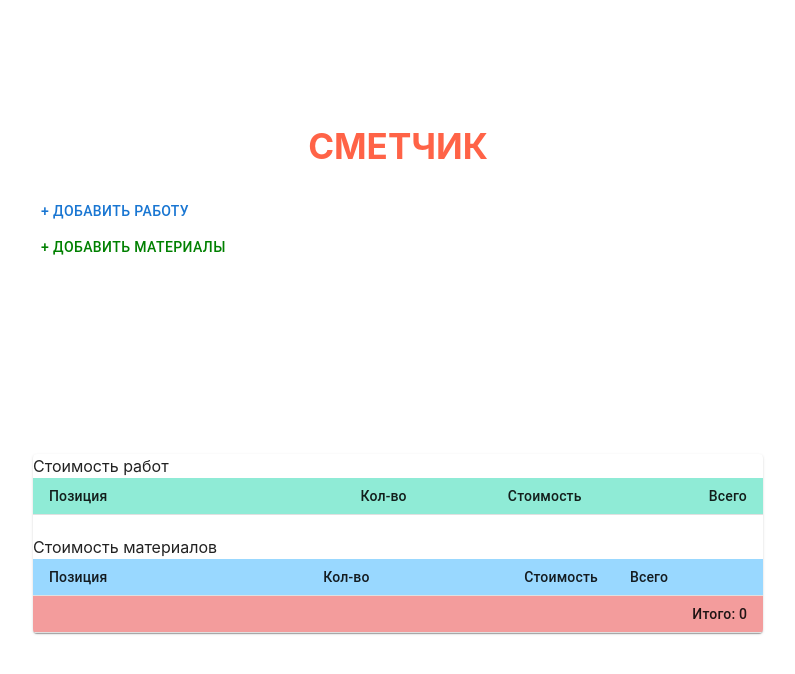
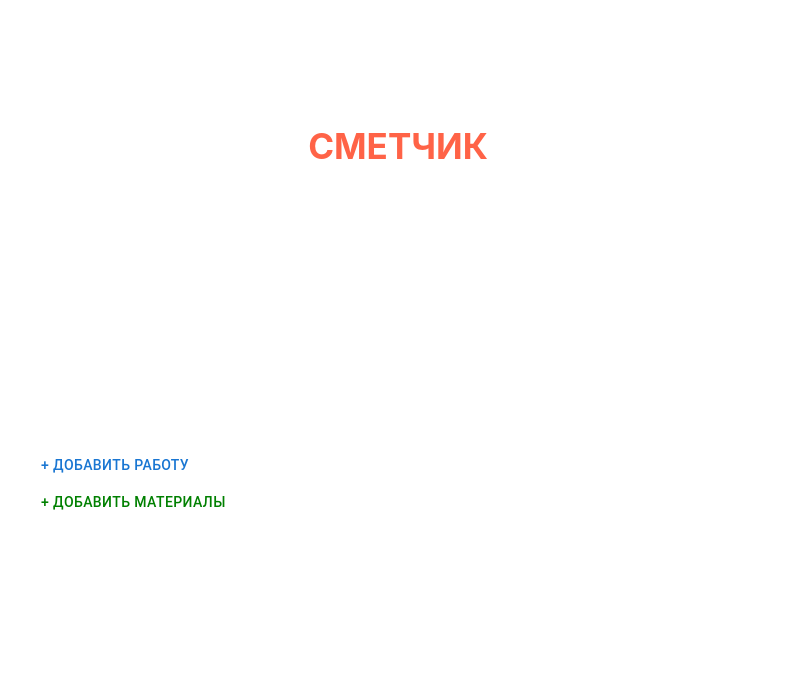
Before and after one commit to kaplunovdev/smetchik, a React (Create React App) app: page / in a window 1280 px wide. Shown: the top 674 px of the page, without its empty margins (242-1037 px from the left). Built offline with nearby package versions, Linux system fonts and the light colour scheme.

Commit message:
placeholder for inputs

```diff
--- a/src/components/Payment/Payment.jsx
+++ b/src/components/Payment/Payment.jsx
@@ -36,7 +36,6 @@ import {actionClearDataMaterials, actionIsVisibleMaterials} from "../../redux/re
 export const Payment = () => {
     const [openModal, setOpenModal] = React.useState(false);
     const [openModalMaterials, setOpenModalMaterials] = React.useState(false);
-    console.log('openModalMaterials', openModalMaterials)
     const handleOpen = () => {
         setOpenModal(true);
     }
@@ -100,7 +99,16 @@ export const Payment = () => {
     const works = state.paymentPage.cards.map(el =>
         createData(el.title, el.price, el.count)
     )
-
+    const checkDataWorks = state.paymentPage.cards.map(el => {
+        if (el.count > 0 && el.price > 0) return true
+    })
+    const checkDataWorksCount = state.paymentPage.cards.map(el => {
+        if(el.count > 0){
+            return true
+        }else {
+            return false
+        }
+    })
 
     const materialsCount = {
         plitka: parseInt(useSelector(state => state.paymentPage.cards.filter(el => el.title === 'Тротуарная плитка')).map(el => el.count)),
@@ -126,7 +134,7 @@ export const Payment = () => {
         return elem.count * elem.price
     });
 
-
+console.log('checkDataWorksCount',checkDataWorksCount)
     const sum = () => {
         let result = 0;
         for (let i = 0; i < totalMaterialPrice.length; i++) {
@@ -307,11 +315,9 @@ export const Payment = () => {
                                                         onChange={(e) =>
                                                             dispatch(actionCountPlitkaWork(e.target.value, el.title))
                                                         }
-
-
                                                         name='countS'
                                                         type="input"
-                                                        label="Площадь укладки"
+                                                        label={el.placeholderCount}
                                                     />
 
                                                     <TextField
@@ -321,7 +327,7 @@ export const Payment = () => {
                                                             dispatch(actionPricePlitkaWork(e.target.value, el.title))}
                                                         type="input"
                                                         name='price'
-                                                        label="Стоимость 1м2"
+                                                        label={el.placeholderPrice}
                                                     />
                                                 </div>
                                                 <TrashIcon onClick={handleOpen}/>
@@ -353,6 +359,7 @@ export const Payment = () => {
 
                         <TableContainer component={Paper} style={{marginBottom: 20, marginTop: 20}}>
 
+                            {checkDataWorks[0] === true &&
 
                                 <Table sx={{minWidth: 300}} size="small" aria-label="simple table">
                                     <TableHead>
@@ -379,25 +386,27 @@ export const Payment = () => {
                                         ))}
                                     </TableBody>
                                 </Table>
+                            }
+                            { checkDataWorksCount[0] === true &&
 
-
-                            <Table style={{marginTop: 20}} sx={{minWidth: 300}} size="small"
+                                <Table sx={{minWidth: 300}} size="small"
                                        aria-label="simple table">
                                     <TableHead>
                                         <TableRow>Стоимость материалов</TableRow>
                                         <TableRow style={{background: 'rgb(60 181 255 / 52%)'}}>
                                             <TableCell style={{minWidth: 100}}>Позиция</TableCell>
-                                        <TableCell style={{minWidth: 100}}>Кол-во</TableCell>
+                                            <TableCell style={{minWidth: 100}} align="right">Кол-во</TableCell>
                                             <TableCell style={{minWidth: 100}} align="right">Стоимость</TableCell>
-                                        <TableCell style={{minWidth: 100}} lign="right">Всего</TableCell>
+                                            <TableCell style={{minWidth: 100}} align="right">Всего</TableCell>
                                         </TableRow>
                                     </TableHead>
                                     <TableBody>
                                         {materialsFilter.map((elem) => (
+                                            elem.count > 0 &&
                                             <TableRow key={elem.name}
                                                       sx={{'&:last-child td, &:last-child th': {border: 0}}}>
                                                 <TableCell>{elem.name}</TableCell>
-                                            <TableCell>{elem.count}</TableCell>
+                                                <TableCell align="right">{elem.count}</TableCell>
                                                 <TableCell align="right">{elem.price}</TableCell>
                                                 <TableCell align="right">{parseInt(elem.count) * elem.price}</TableCell>
                                             </TableRow>
@@ -413,7 +422,7 @@ export const Payment = () => {
                                         </TableRow>
                                     </TableHead>
                                 </Table>
-
+                            }
 
                         </TableContainer>
                     </form>
--- a/src/components/Payment/Payment.module.css
+++ b/src/components/Payment/Payment.module.css
@@ -5,7 +5,7 @@
 
     flex-direction: column;
     justify-content: space-between;
-    min-height: 100%;
+    /*min-height: 100%;*/
 }
 .error{
     color:tomato;
@@ -21,7 +21,7 @@
 }
 .panelPlitka{
     display: flex;
-    align-items: end;
+    align-items: center;
     justify-content: space-between;
     cursor: pointer;
 
--- a/src/redux/paymentReducerPlitka.js
+++ b/src/redux/paymentReducerPlitka.js
@@ -8,12 +8,16 @@ const initialState = {
     cards: [
         {
             title: 'Тротуарная плитка',
+            placeholderCount:'Площадь укладки',
+            placeholderPrice:'Стоимость 1м²',
             count: '',
             price: '',
             isVisible: false,
         },
         {
             title: 'Поребрик',
+            placeholderCount:'Кол-во метров',
+            placeholderPrice:'Стоимость 1м²',
             count: '',
             price: '',
             isVisible: false,
```
Lines whose indentation alone changed are shown as unchanged.
